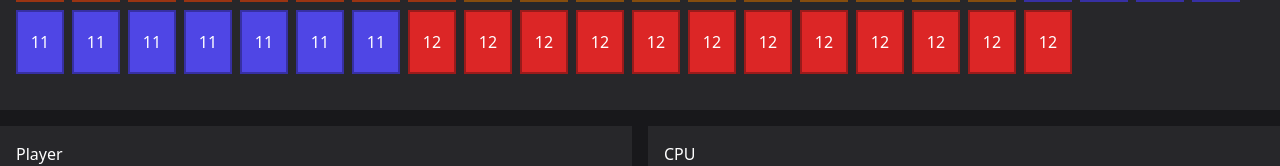
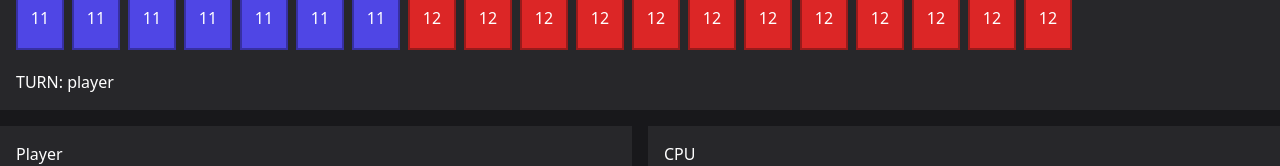
Before and after one commit to Brr1-99/duckcards, a Nuxt app: page /madness in a window 1280 px wide. Shown: the part 282-448 px from the top of the page. Built offline with nearby package versions, Linux system fonts and the light colour scheme.

Commit message:
player turns

```diff
--- a/composables/useMadness.ts
+++ b/composables/useMadness.ts
@@ -27,6 +27,8 @@ export default () => {
      * Generate deck of cards.
      */
     function setup() {
+        data.playing = false
+        data.playerTurn = true
         data.deck = []
         player.hand = []
         player.table = []
@@ -59,6 +61,10 @@ export default () => {
         cpu.hand.sort(byValue)
     }
 
+    /**
+     * Start the game.
+     * Shuffle cards, deal hands, ...
+     */
     function start() {
         Deck.shuffle(data.deck)
         for (const card of data.deck) {
@@ -79,11 +85,9 @@ export default () => {
         data.playing = true
     }
 
-    /**
-     * Check if you can group 3 or more cards
-     * @param hand Player or CPU hand
-     */
-    function checkGroups(hand) {
+    const check = {
+        // Check if you can group 3 or more cards
+        groups: hand => {
             const idx = {}
             for (const card of hand) {
                 if (!idx[card.value]) idx[card.value] = 1
@@ -93,14 +97,9 @@ export default () => {
                 if (idx[key] >= 3) return true
             }
             return false
-    }
-
-    /**
-     * Check if you had the right numbers to create a staircase
-     * @param hand Player or CPU hand
-     * @returns true if you can create a staircase
-     */
-    function checkStaircase(hand) {
+        },
+        // Check if you can create a staircase
+        staircase: hand => {
             const numbers = [6, 7, 8, 9, 10, 11, 12]
             let correct = true
 
@@ -108,19 +107,21 @@ export default () => {
                 if (!hand.find(x => x.value === num)) correct = false
             }
             return correct
+        },
     }
 
     return {
         game: readonly(game),
         setup,
         start,
-        checkGroups,
-        checkStaircase,
+        check,
         getCards: () => {
             for (let i = 0; i < 3; i++) {
                 player.hand.push(data.deck.shift())
             }
             sortHands()
+            game.value.data.playerTurn = false
+            game.value.data.playing = false
         },
     }
 }
--- a/pages/madness.vue
+++ b/pages/madness.vue
@@ -6,6 +6,7 @@
             <Button1 text="Start" type="success" :disabled="game.data.playing" @click="start" />
 
             <List :deck="game.data.deck" />
+            <h2>TURN: {{ game.data.playerTurn ? 'player' : 'cpu' }}</h2>
         </section>
         <!-- row2: players -->
         <section class="grid grid-cols-2 gap-4">
@@ -16,9 +17,9 @@
                 <ActionPanel
                     :get-cards="getCards"
                     :disable-all="!game.data.playing && game.data.playerTurn"
-                    :disable-getcards="false"
-                    :disable-groups="!checkGroups(game.player.hand)"
-                    :disable-stairs="!checkStaircase(game.player.hand)"
+                    :disable-getcards="!game.data.playerTurn"
+                    :disable-groups="!check.groups(game.player.hand)"
+                    :disable-stairs="!check.staircase(game.player.hand)"
                 />
             </div>
             <!-- col2: CPU -->
@@ -32,6 +33,6 @@
 </template>
 
 <script setup lang="ts">
-const { game, setup, start, checkGroups, checkStaircase, getCards } = useMadness()
+const { game, setup, start, check, getCards } = useMadness()
 setup()
 </script>
```
Lines whose indentation alone changed are shown as unchanged.
